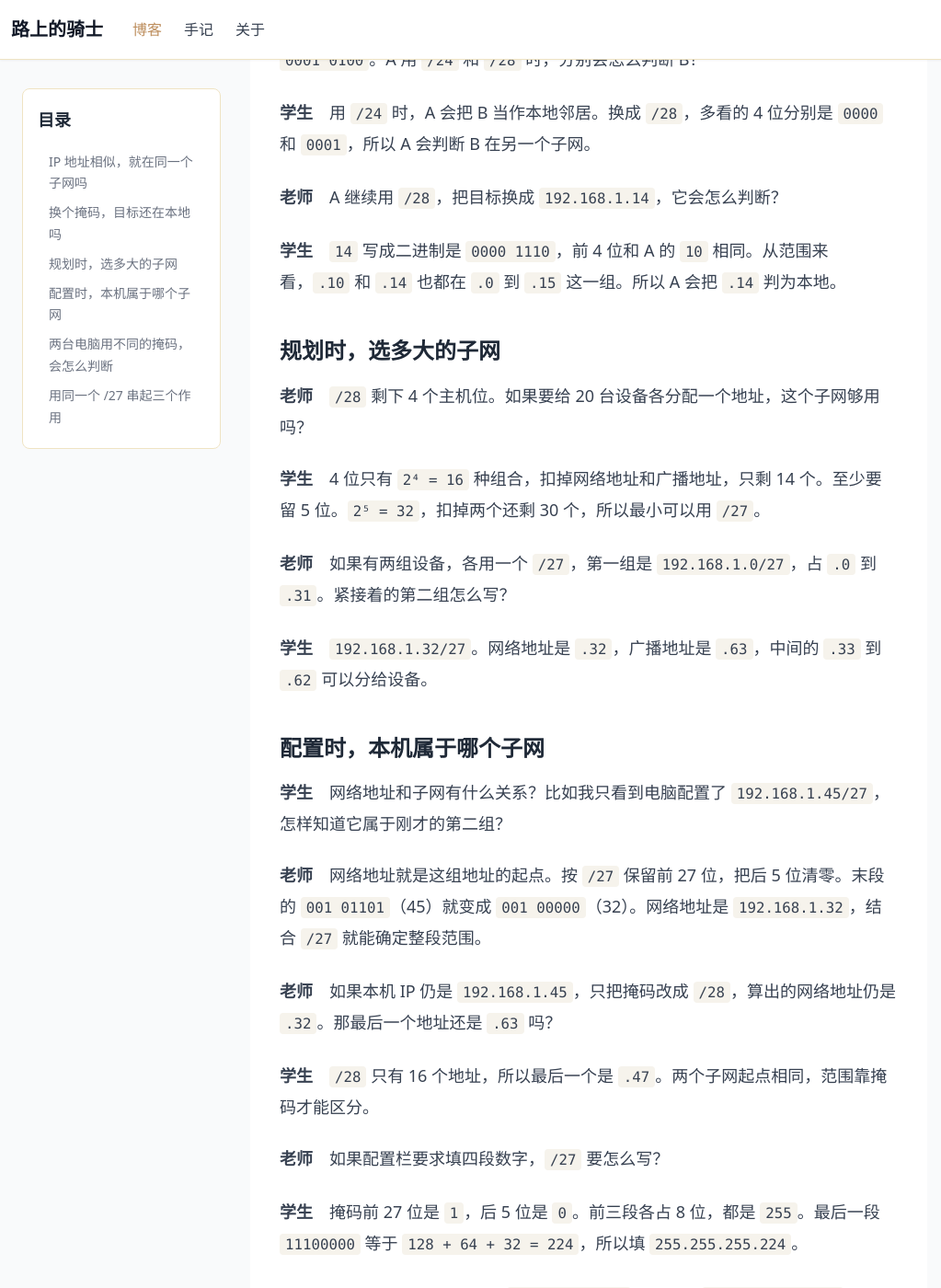
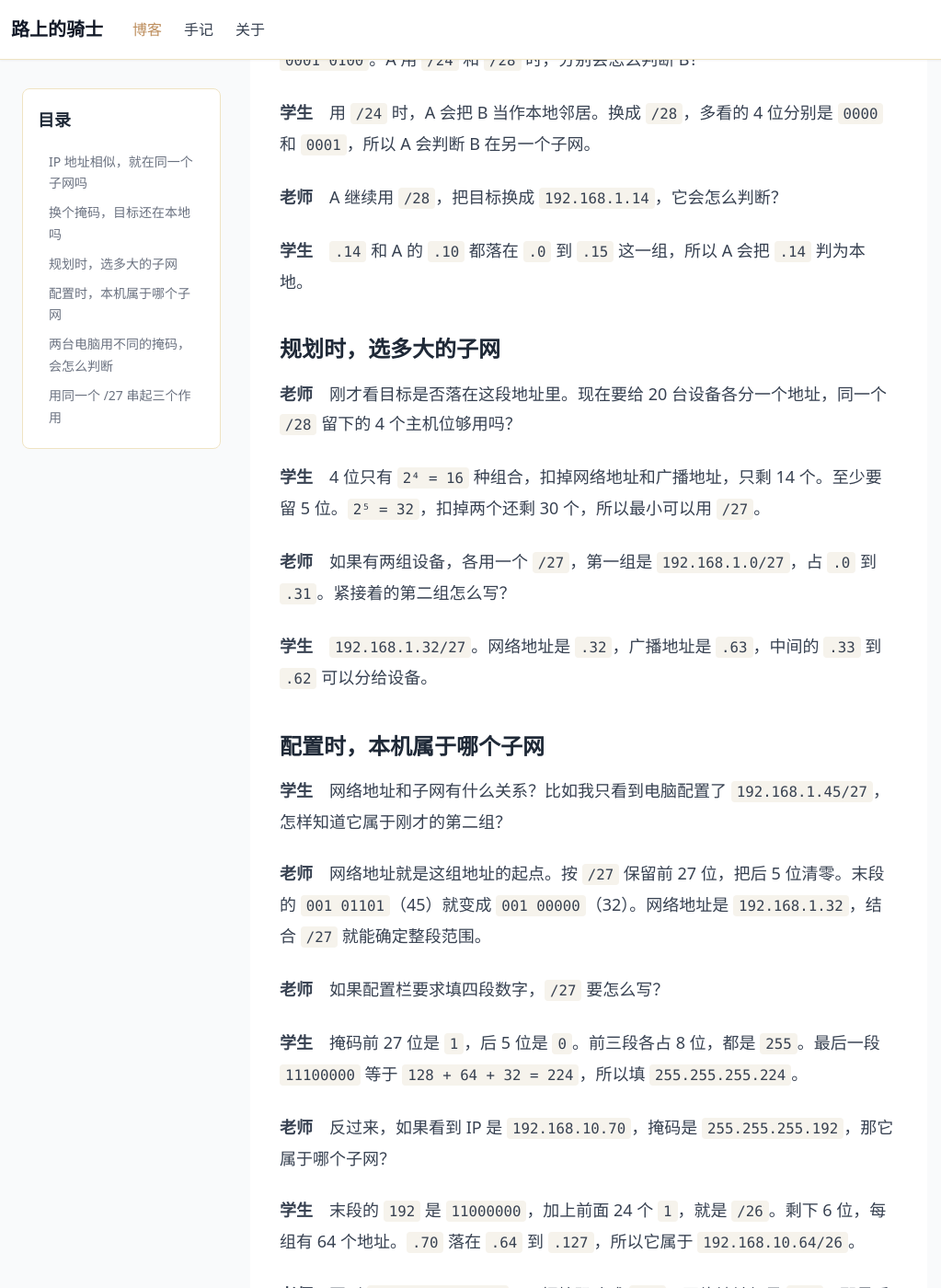
Before and after one commit to luli100/luli100.github.io, a Jekyll site: the page built from _posts/2022-10-28-subnet-mask-purpose.html, in a window 1280 px wide and 1400 px high, scrolled down 965 px. Shown: the whole window at 92% size, without its empty margins (0-1023 px from the left). Built offline with Jekyll 4.4.1, drawn with Linux system fonts in a browser that asks for light colours; some of the changed text lies outside the part shown.

Commit message:
理顺子网掩码续篇的问答衔接
沿用同一个 /28 地址范围，从本地判断过渡到容量规划，简化 .14 的重复推导。把范围比较移到配置节末尾，接续双向判断和总结。

已核对六节问答、原有算例、目录锚点与前篇链接，线上部署将在推送后验证。

```diff
--- a/_posts/2022-10-28-subnet-mask-purpose.html
+++ b/_posts/2022-10-28-subnet-mask-purpose.html
@@ -30,10 +30,10 @@ toc:
 <p><strong>老师</strong>　A 和 B 的前 24 位相同。最后一段里，A 的 <code>10</code> 是 <code>0000 1010</code>，B 的 <code>20</code> 是 <code>0001 0100</code>。A 用 <code>/24</code> 和 <code>/28</code> 时，分别会怎么判断 B？</p>
 <p><strong>学生</strong>　用 <code>/24</code> 时，A 会把 B 当作本地邻居。换成 <code>/28</code>，多看的 4 位分别是 <code>0000</code> 和 <code>0001</code>，所以 A 会判断 B 在另一个子网。</p>
 <p><strong>老师</strong>　A 继续用 <code>/28</code>，把目标换成 <code>192.168.1.14</code>，它会怎么判断？</p>
-<p><strong>学生</strong>　<code>14</code> 写成二进制是 <code>0000 1110</code>，前 4 位和 A 的 <code>10</code> 相同。从范围来看，<code>.10</code> 和 <code>.14</code> 也都在 <code>.0</code> 到 <code>.15</code> 这一组。所以 A 会把 <code>.14</code> 判为本地。</p>
+<p><strong>学生</strong>　<code>.14</code> 和 A 的 <code>.10</code> 都落在 <code>.0</code> 到 <code>.15</code> 这一组，所以 A 会把 <code>.14</code> 判为本地。</p>
 
 <h2 id="planning">规划时，选多大的子网</h2>
-<p><strong>老师</strong>　<code>/28</code> 剩下 4 个主机位。如果要给 20 台设备各分配一个地址，这个子网够用吗？</p>
+<p><strong>老师</strong>　刚才看目标是否落在这段地址里。现在要给 20 台设备各分一个地址，同一个 <code>/28</code> 留下的 4 个主机位够用吗？</p>
 <p><strong>学生</strong>　4 位只有 <code>2⁴ = 16</code> 种组合，扣掉网络地址和广播地址，只剩 14 个。至少要留 5 位。<code>2⁵ = 32</code>，扣掉两个还剩 30 个，所以最小可以用 <code>/27</code>。</p>
 <p><strong>老师</strong>　如果有两组设备，各用一个 <code>/27</code>，第一组是 <code>192.168.1.0/27</code>，占 <code>.0</code> 到 <code>.31</code>。紧接着的第二组怎么写？</p>
 <p><strong>学生</strong>　<code>192.168.1.32/27</code>。网络地址是 <code>.32</code>，广播地址是 <code>.63</code>，中间的 <code>.33</code> 到 <code>.62</code> 可以分给设备。</p>
@@ -41,21 +41,21 @@ toc:
 <h2 id="configuration">配置时，本机属于哪个子网</h2>
 <p><strong>学生</strong>　网络地址和子网有什么关系？比如我只看到电脑配置了 <code>192.168.1.45/27</code>，怎样知道它属于刚才的第二组？</p>
 <p><strong>老师</strong>　网络地址就是这组地址的起点。按 <code>/27</code> 保留前 27 位，把后 5 位清零。末段的 <code>001 01101</code>（45）就变成 <code>001 00000</code>（32）。网络地址是 <code>192.168.1.32</code>，结合 <code>/27</code> 就能确定整段范围。</p>
-<p><strong>老师</strong>　如果本机 IP 仍是 <code>192.168.1.45</code>，只把掩码改成 <code>/28</code>，算出的网络地址仍是 <code>.32</code>。那最后一个地址还是 <code>.63</code> 吗？</p>
-<p><strong>学生</strong>　<code>/28</code> 只有 16 个地址，所以最后一个是 <code>.47</code>。两个子网起点相同，范围靠掩码才能区分。</p>
 <p><strong>老师</strong>　如果配置栏要求填四段数字，<code>/27</code> 要怎么写？</p>
 <p><strong>学生</strong>　掩码前 27 位是 <code>1</code>，后 5 位是 <code>0</code>。前三段各占 8 位，都是 <code>255</code>。最后一段 <code>11100000</code> 等于 <code>128 + 64 + 32 = 224</code>，所以填 <code>255.255.255.224</code>。</p>
 <p><strong>老师</strong>　反过来，如果看到 IP 是 <code>192.168.10.70</code>，掩码是 <code>255.255.255.192</code>，那它属于哪个子网？</p>
 <p><strong>学生</strong>　末段的 <code>192</code> 是 <code>11000000</code>，加上前面 24 个 <code>1</code>，就是 <code>/26</code>。剩下 6 位，每组有 64 个地址。<code>.70</code> 落在 <code>.64</code> 到 <code>.127</code>，所以它属于 <code>192.168.10.64/26</code>。</p>
+<p><strong>老师</strong>　回到 <code>192.168.1.45/27</code>。只把掩码改成 <code>/28</code>，网络地址仍是 <code>.32</code>，那最后一个地址还是 <code>.63</code> 吗？</p>
+<p><strong>学生</strong>　<code>/28</code> 只有 16 个地址，所以最后一个是 <code>.47</code>。两个子网起点相同，范围靠掩码才能区分。</p>
 
 <h2 id="sending">两台电脑用不同的掩码，会怎么判断</h2>
-<p><strong>老师</strong>　假设两台电脑接在同一个局域网里。A 配成 <code>192.168.1.45/28</code>，B 配成 <code>192.168.1.50/27</code>。它们会把对方当作本地邻居吗？</p>
+<p><strong>老师</strong>　沿用刚才的配置，A 是 <code>192.168.1.45/28</code>，同一局域网里的 B 是 <code>192.168.1.50/27</code>。它们会把对方当作本地邻居吗？</p>
 <p><strong>学生</strong>　A 的范围是 <code>.32</code> 到 <code>.47</code>，所以它认为 <code>.50</code> 在外面。B 的范围是 <code>.32</code> 到 <code>.63</code>，所以它认为 <code>.45</code> 在本地。两台电脑各用自己的掩码，判断可以不同。</p>
 <p><strong>老师</strong>　只改 A 的掩码，要让 A 也把 B 判为本地，A 最长可以用多少位的前缀？</p>
 <p><strong>学生</strong>　<code>/27</code>。<code>.45</code> 和 <code>.50</code> 的前 27 位相同，第 28 位不同。A 改成 <code>/27</code> 后，两台电脑都会把对方判为本地。</p>
 
 <h2 id="summary">用同一个 /27 串起三个作用</h2>
-<p><strong>老师</strong>　回到 <code>192.168.1.45/27</code>。同一个掩码，在规划、配置和发送时各帮我们判断什么？</p>
+<p><strong>老师</strong>　现在 A 是 <code>192.168.1.45/27</code>。同一个掩码，在规划、配置和发送时各帮我们判断什么？</p>
 <p><strong>学生</strong>　子网掩码区分网络位与主机位。三个场景用的都是这条分界。</p>
 <ol>
   <li><strong>规划时定容量。</strong> <code>/27</code> 留 5 个主机位，提供 32 个地址，其中 30 个可分配给设备。</li>
```
